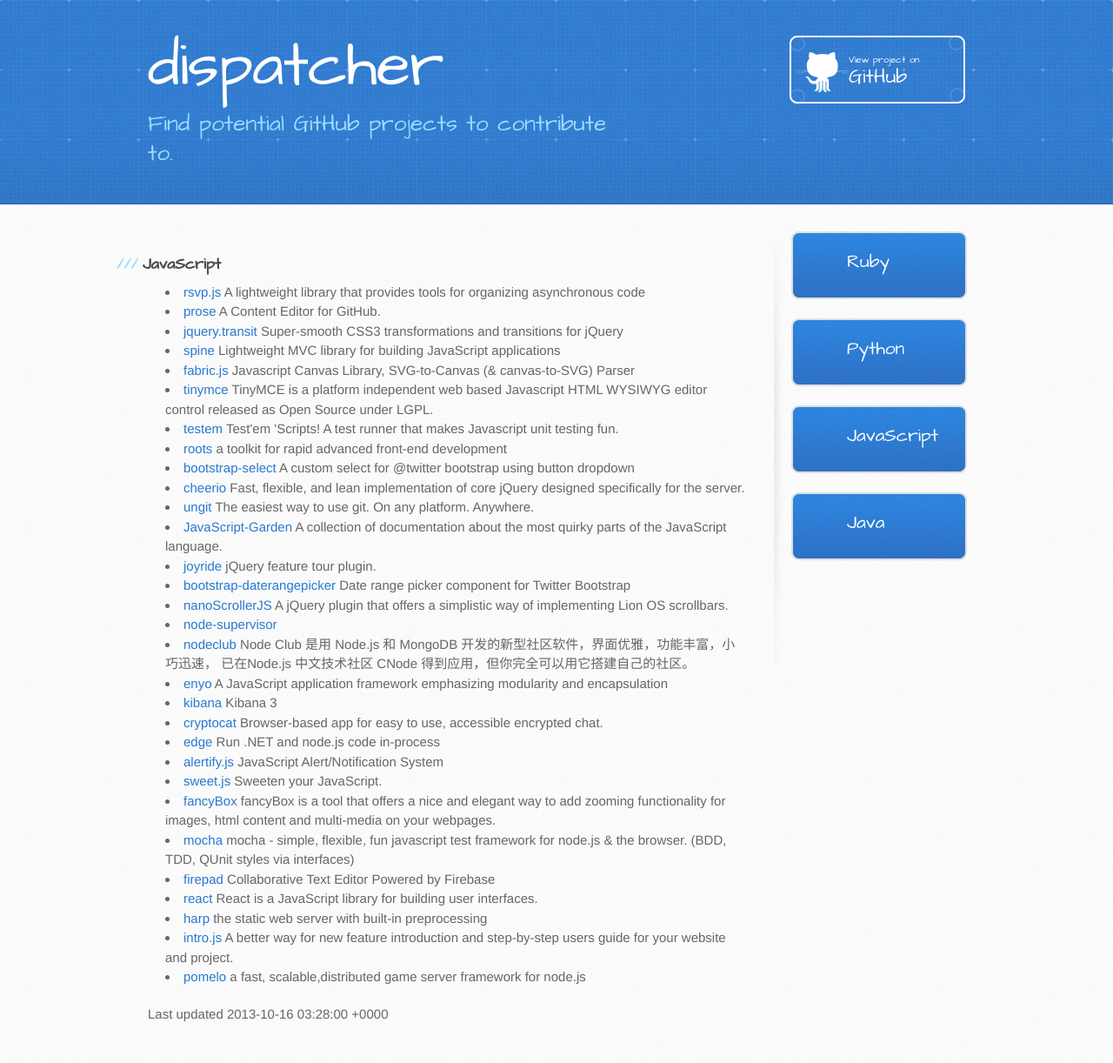
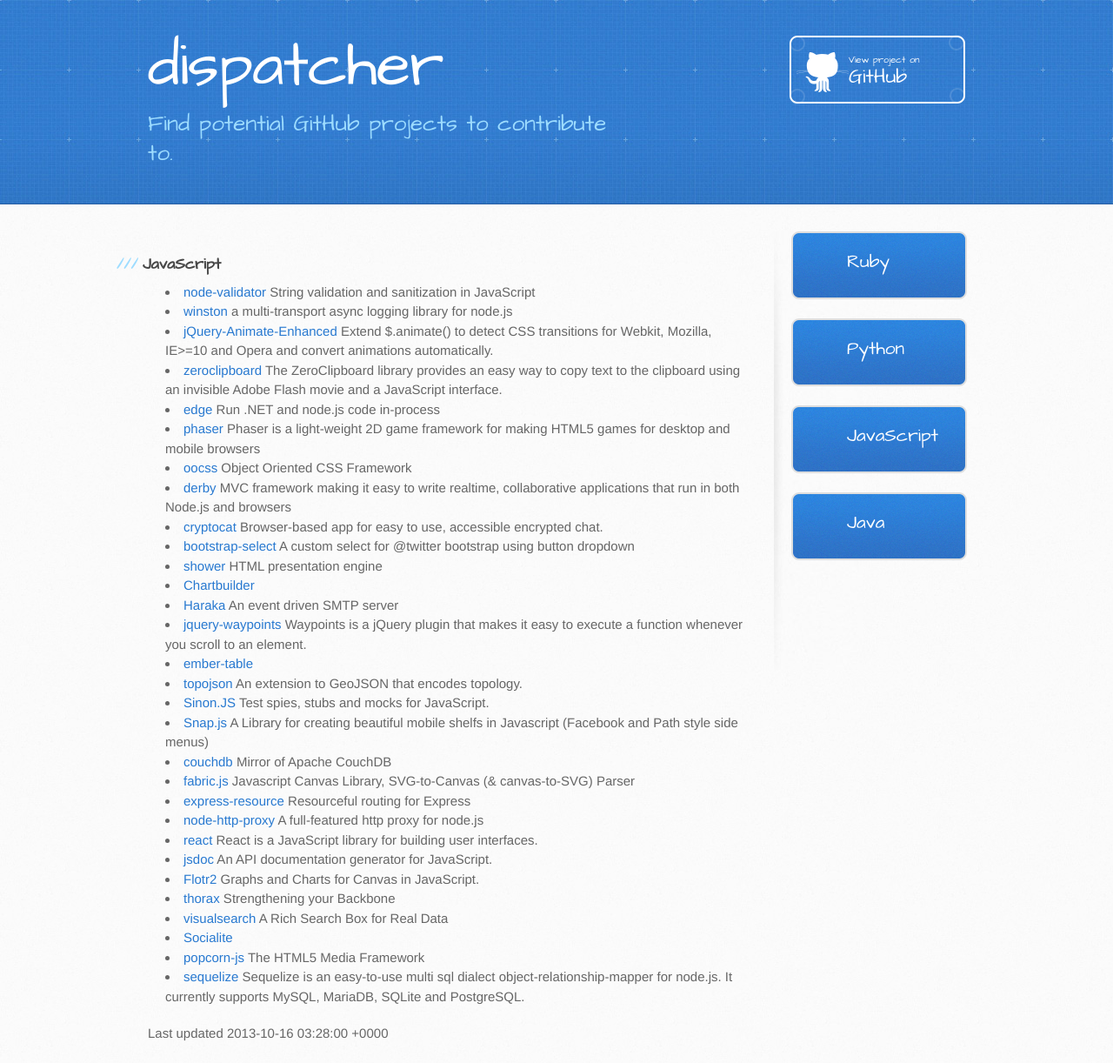
Before and after one commit to gilles-leblanc/dispatcher, a Jekyll site: the page built from javascript/index.html, in a window 1280 px wide. Shown: the whole page at 87% size. Built offline with Jekyll 4.4.1, drawn with Linux system fonts in a browser that asks for light colours; before the commit the page ends 1200 px from its top, so only the background shows below that.

Commit message:
Automatic GitHub page update

```diff
--- a/_includes/javascript_repos.html
+++ b/_includes/javascript_repos.html
@@ -1,30 +1,30 @@
-<li><a href='https://github.com/tildeio/rsvp.js'>rsvp.js</a> A lightweight library that provides tools for organizing asynchronous code </li>
-<li><a href='https://github.com/prose/prose'>prose</a> A Content Editor for GitHub. </li>
-<li><a href='https://github.com/rstacruz/jquery.transit'>jquery.transit</a> Super-smooth CSS3 transformations and transitions for jQuery </li>
-<li><a href='https://github.com/spine/spine'>spine</a> Lightweight MVC library for building JavaScript applications </li>
+<li><a href='https://github.com/chriso/node-validator'>node-validator</a> String validation and sanitization in JavaScript </li>
+<li><a href='https://github.com/flatiron/winston'>winston</a> a multi-transport async logging library for node.js </li>
+<li><a href='https://github.com/benbarnett/jQuery-Animate-Enhanced'>jQuery-Animate-Enhanced</a> Extend $.animate() to detect CSS transitions for Webkit, Mozilla, IE>=10 and Opera and convert animations automatically. </li>
+<li><a href='https://github.com/zeroclipboard/zeroclipboard'>zeroclipboard</a> The ZeroClipboard library provides an easy way to copy text to the clipboard using an invisible Adobe Flash movie and a JavaScript interface. </li>
+<li><a href='https://github.com/tjanczuk/edge'>edge</a> Run .NET and node.js code in-process </li>
+<li><a href='https://github.com/photonstorm/phaser'>phaser</a> Phaser is a light-weight 2D game framework for making HTML5 games for desktop and mobile browsers </li>
+<li><a href='https://github.com/stubbornella/oocss'>oocss</a> Object Oriented CSS Framework </li>
+<li><a href='https://github.com/codeparty/derby'>derby</a> MVC framework making it easy to write realtime, collaborative applications that run in both Node.js and browsers </li>
+<li><a href='https://github.com/cryptocat/cryptocat'>cryptocat</a> Browser-based app for easy to use, accessible encrypted chat. </li>
+<li><a href='https://github.com/silviomoreto/bootstrap-select'>bootstrap-select</a> A custom select for @twitter bootstrap using button dropdown </li>
+<li><a href='https://github.com/shower/shower'>shower</a> HTML presentation engine </li>
+<li><a href='https://github.com/Quartz/Chartbuilder'>Chartbuilder</a>  </li>
+<li><a href='https://github.com/baudehlo/Haraka'>Haraka</a> An event driven SMTP server </li>
+<li><a href='https://github.com/imakewebthings/jquery-waypoints'>jquery-waypoints</a> Waypoints is a jQuery plugin that makes it easy to execute a function whenever you scroll to an element. </li>
+<li><a href='https://github.com/Addepar/ember-table'>ember-table</a>  </li>
+<li><a href='https://github.com/mbostock/topojson'>topojson</a> An extension to GeoJSON that encodes topology. </li>
+<li><a href='https://github.com/cjohansen/Sinon.JS'>Sinon.JS</a> Test spies, stubs and mocks for JavaScript. </li>
+<li><a href='https://github.com/jakiestfu/Snap.js'>Snap.js</a> A Library for creating beautiful mobile shelfs in Javascript (Facebook and Path style side menus) </li>
+<li><a href='https://github.com/apache/couchdb'>couchdb</a> Mirror of Apache CouchDB </li>
 <li><a href='https://github.com/kangax/fabric.js'>fabric.js</a> Javascript Canvas Library, SVG-to-Canvas (& canvas-to-SVG) Parser </li>
-<li><a href='https://github.com/tinymce/tinymce'>tinymce</a> TinyMCE is a platform independent web based Javascript HTML WYSIWYG editor control released as Open Source under LGPL. </li>
-<li><a href='https://github.com/airportyh/testem'>testem</a> Test'em 'Scripts! A test runner that makes Javascript unit testing fun. </li>
-<li><a href='https://github.com/jenius/roots'>roots</a> a toolkit for rapid advanced front-end development </li>
-<li><a href='https://github.com/silviomoreto/bootstrap-select'>bootstrap-select</a> A custom select for @twitter bootstrap using button dropdown </li>
-<li><a href='https://github.com/MatthewMueller/cheerio'>cheerio</a> Fast, flexible, and lean implementation of core jQuery designed specifically for the server. </li>
-<li><a href='https://github.com/FredrikNoren/ungit'>ungit</a> The easiest way to use git. On any platform. Anywhere. </li>
-<li><a href='https://github.com/BonsaiDen/JavaScript-Garden'>JavaScript-Garden</a> A collection of documentation about the most quirky parts of the JavaScript language.  </li>
-<li><a href='https://github.com/zurb/joyride'>joyride</a> jQuery feature tour plugin. </li>
-<li><a href='https://github.com/dangrossman/bootstrap-daterangepicker'>bootstrap-daterangepicker</a> Date range picker component for Twitter Bootstrap </li>
-<li><a href='https://github.com/jamesflorentino/nanoScrollerJS'>nanoScrollerJS</a> A jQuery plugin that offers a simplistic way of implementing Lion OS scrollbars. </li>
-<li><a href='https://github.com/isaacs/node-supervisor'>node-supervisor</a>  </li>
-<li><a href='https://github.com/cnodejs/nodeclub'>nodeclub</a> Node Club 是用 Node.js 和 MongoDB 开发的新型社区软件，界面优雅，功能丰富，小巧迅速， 已在Node.js 中文技术社区 CNode 得到应用，但你完全可以用它搭建自己的社区。 </li>
-<li><a href='https://github.com/enyojs/enyo'>enyo</a> A JavaScript application framework emphasizing modularity and encapsulation </li>
-<li><a href='https://github.com/elasticsearch/kibana'>kibana</a> Kibana 3 </li>
-<li><a href='https://github.com/cryptocat/cryptocat'>cryptocat</a> Browser-based app for easy to use, accessible encrypted chat. </li>
-<li><a href='https://github.com/tjanczuk/edge'>edge</a> Run .NET and node.js code in-process </li>
-<li><a href='https://github.com/fabien-d/alertify.js'>alertify.js</a> JavaScript Alert/Notification System </li>
-<li><a href='https://github.com/mozilla/sweet.js'>sweet.js</a> Sweeten your JavaScript. </li>
-<li><a href='https://github.com/fancyapps/fancyBox'>fancyBox</a> fancyBox is a tool that offers a nice and elegant way to add zooming functionality for images, html content and multi-media on your webpages. </li>
-<li><a href='https://github.com/visionmedia/mocha'>mocha</a> mocha - simple, flexible, fun javascript test framework for node.js & the browser. (BDD, TDD, QUnit styles via interfaces) </li>
-<li><a href='https://github.com/firebase/firepad'>firepad</a> Collaborative Text Editor Powered by Firebase </li>
+<li><a href='https://github.com/visionmedia/express-resource'>express-resource</a> Resourceful routing for Express </li>
+<li><a href='https://github.com/nodejitsu/node-http-proxy'>node-http-proxy</a> A full-featured http proxy for node.js </li>
 <li><a href='https://github.com/facebook/react'>react</a> React is a JavaScript library for building user interfaces. </li>
-<li><a href='https://github.com/sintaxi/harp'>harp</a> the static web server with built-in preprocessing </li>
-<li><a href='https://github.com/usablica/intro.js'>intro.js</a> A better way for new feature introduction and step-by-step users guide for your website and project. </li>
-<li><a href='https://github.com/NetEase/pomelo'>pomelo</a> a fast, scalable,distributed game server framework for node.js </li>
+<li><a href='https://github.com/jsdoc3/jsdoc'>jsdoc</a> An API documentation generator for JavaScript. </li>
+<li><a href='https://github.com/HumbleSoftware/Flotr2'>Flotr2</a> Graphs and Charts for Canvas in JavaScript. </li>
+<li><a href='https://github.com/walmartlabs/thorax'>thorax</a> Strengthening your Backbone </li>
+<li><a href='https://github.com/documentcloud/visualsearch'>visualsearch</a> A Rich Search Box for Real Data </li>
+<li><a href='https://github.com/tmort/Socialite'>Socialite</a>  </li>
+<li><a href='https://github.com/mozilla/popcorn-js'>popcorn-js</a> The HTML5 Media Framework </li>
+<li><a href='https://github.com/sequelize/sequelize'>sequelize</a> Sequelize is an easy-to-use multi sql dialect object-relationship-mapper for node.js. It currently supports MySQL, MariaDB, SQLite and PostgreSQL. </li>
```
Also changed, not shown: _includes/java_repos.html (+28 -28 lines), _includes/python_repos.html (+25 -25 lines), _includes/ruby_repos.html (+28 -28 lines).
